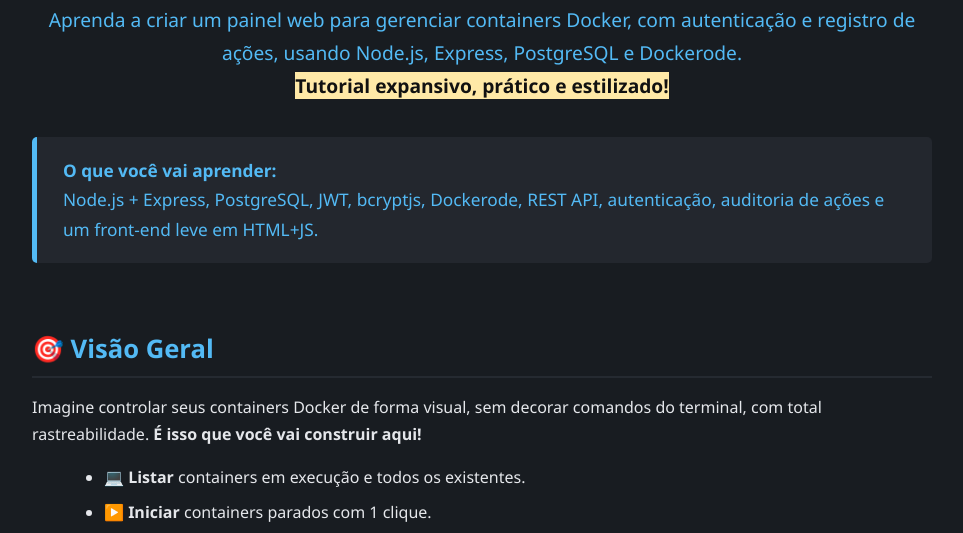
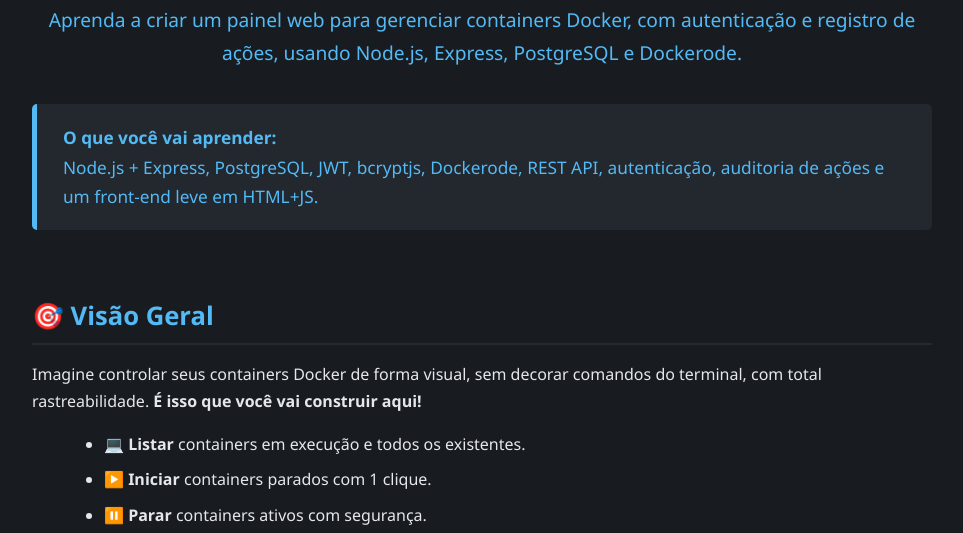
Before and after one commit to abraaoteixeira/mini-portainer-nodeJs, a website: page mini-portainer/public/index.html in a window 1280 px wide. Shown: the part 243-776 px from the top of the page, without its empty margins (158-1121 px from the left). Drawn offline with Linux system fonts and the light colour scheme.

Commit message:
coreção html

```diff
--- a/mini-portainer/public/index.html
+++ b/mini-portainer/public/index.html
@@ -202,7 +202,6 @@
   <h1>🚀 Construindo um Mini Portainer com Node.js e PostgreSQL</h1>
   <div class="hero">
     Aprenda a criar um painel web para gerenciar containers Docker, com autenticação e registro de ações, usando Node.js, Express, PostgreSQL e Dockerode.<br>
-    <span class="highlight">Tutorial expansivo, prático e estilizado!</span>
   </div>
 
   <blockquote>
```
